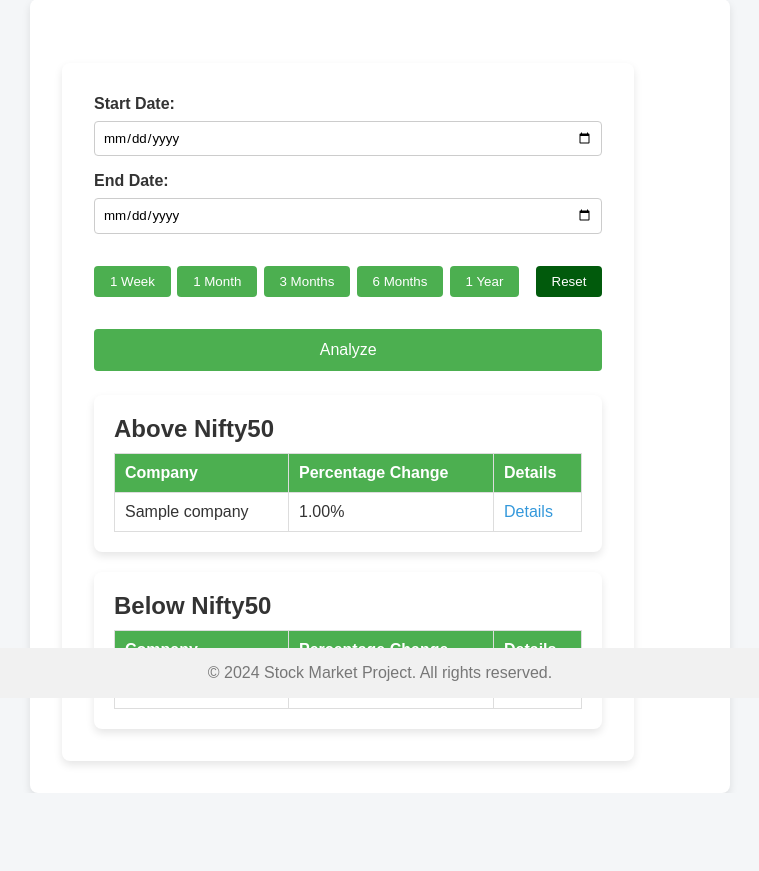
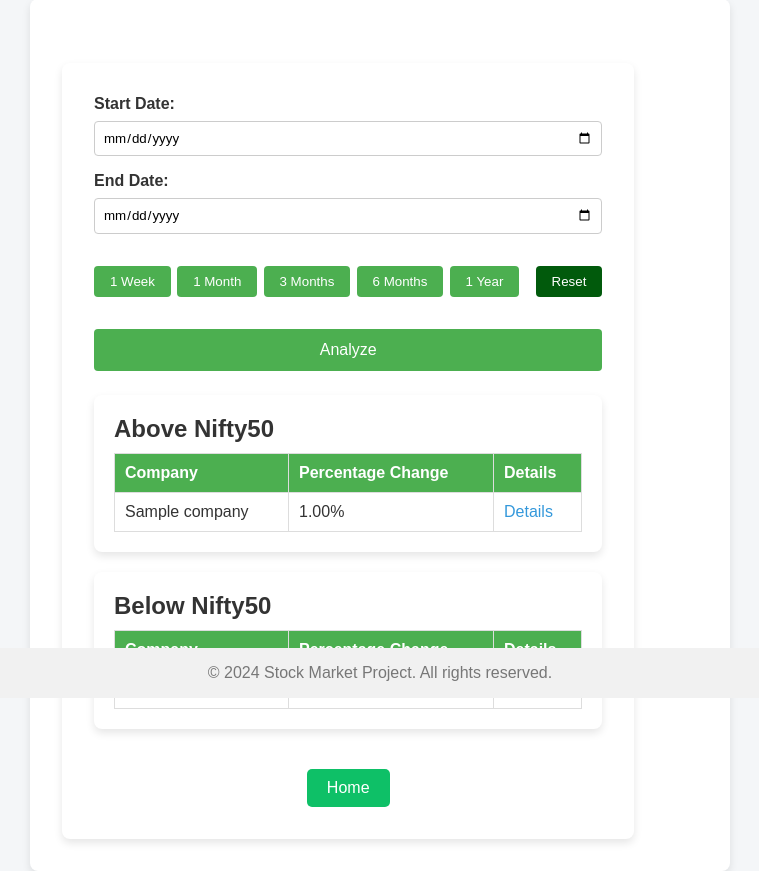
Before and after one commit to ChitwanRana/Stock_Data, a Django app: template myapp/templates/myapp/index.html in a window 1280 px wide. Shown: the part 102-973 px from the top of the page, without its empty margins (260-1019 px from the left). Before the commit the page ends 895 px from the top, so only its background shows below. Run offline with Django 3.2, Linux system fonts and the light colour scheme; the template is opened without the code that fills it: most values are stand-ins (such as "Sample title", 1, 10 or a date in 2020).

Commit message:
Enhance Readability

```diff
--- a/myStockProject/urls.py
+++ b/myStockProject/urls.py
@@ -5,5 +5,5 @@ from django.conf.urls.static import static
 
 urlpatterns = [
     path('admin/', admin.site.urls),
-    path('myapp/', include('myapp.urls')),  # Include URLs from your app
+    path('', include('myapp.urls')),  # Include URLs from your app
 ] + static(settings.MEDIA_URL, document_root=settings.MEDIA_ROOT)  # Serve media files
--- a/myapp/static/myapp/styles.css
+++ b/myapp/static/myapp/styles.css
@@ -278,3 +278,21 @@ a:hover {
     .reset-btn:hover {
         background-color: #0b3103; /* Darker red on hover */
     }
+    .home-button-container {
+        margin-top: 20px; /* Space above the button */
+        text-align: center; /* Center the button */
+    }
+
+    .home-btn {
+        background-color: #0ec067; /* Bootstrap primary color */
+        color: white;
+        padding: 10px 20px;
+        border: none;
+        border-radius: 5px;
+        cursor: pointer;
+        font-size: 16px;
+    }
+
+    .home-btn:hover {
+        background-color: #04521a; /* Darker shade on hover */
+    }
--- a/myapp/templates/myapp/index.html
+++ b/myapp/templates/myapp/index.html
@@ -77,6 +77,11 @@
                 </table>
             </div>
         </div>
+
+        <!-- Home Button to reset the page -->
+        <div class="home-button-container">
+            <button class="home-btn" onclick="resetPage()">Home</button>
+        </div>
     </div>
 </div>
 
@@ -109,6 +114,17 @@
         document.getElementById('end_date').value = '';
     }
 
+    function resetPage() {
+        // Reset date fields
+        resetDateFields();
+
+        // Hide results container
+        document.getElementById('resultsContainer').style.display = 'none';
+
+        // Hide loading message
+        document.getElementById('loadingMessage').style.display = 'none';
+    }
+
     // Once the page loads, check if there are results and show the results container
     window.onload = function() {
         {% if abovenifty50_final or belownifty50_final %}
@@ -118,5 +134,4 @@
     };
 </script>
 
-
 {% endblock content %}
```
